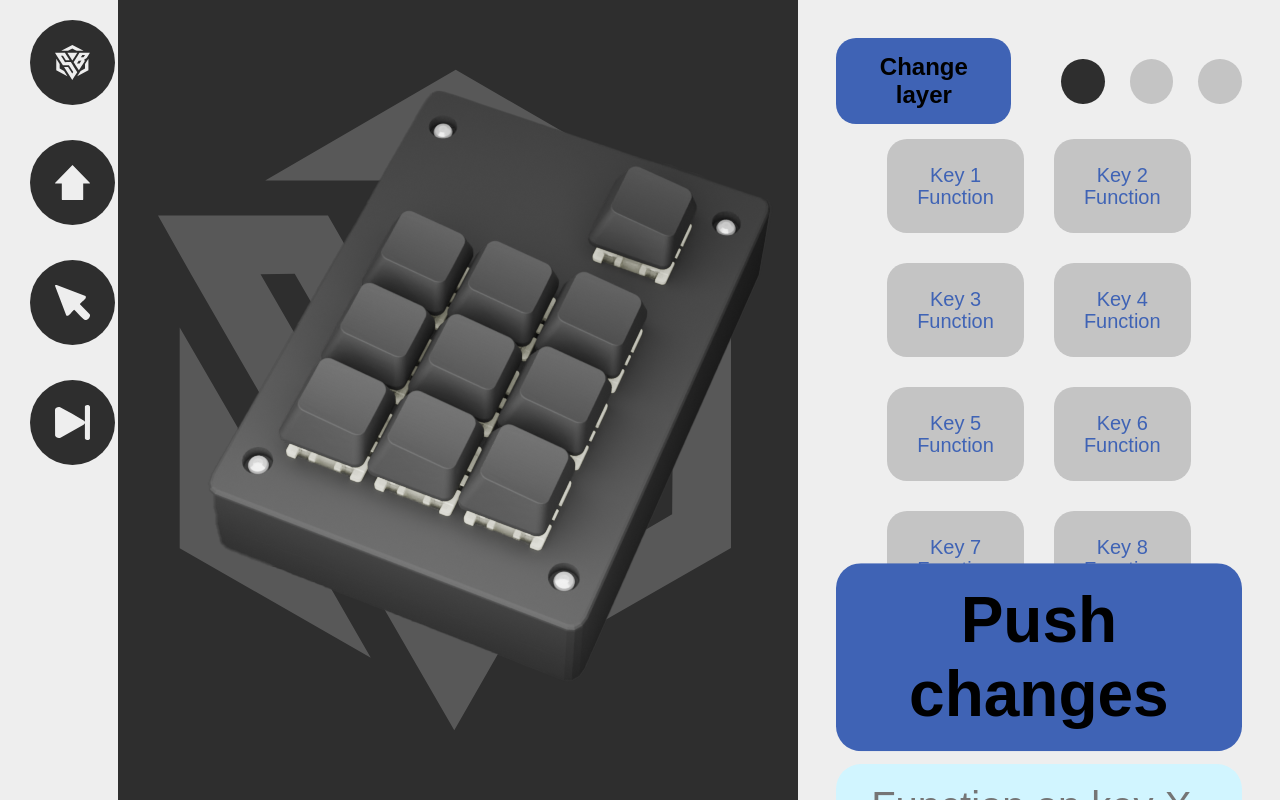
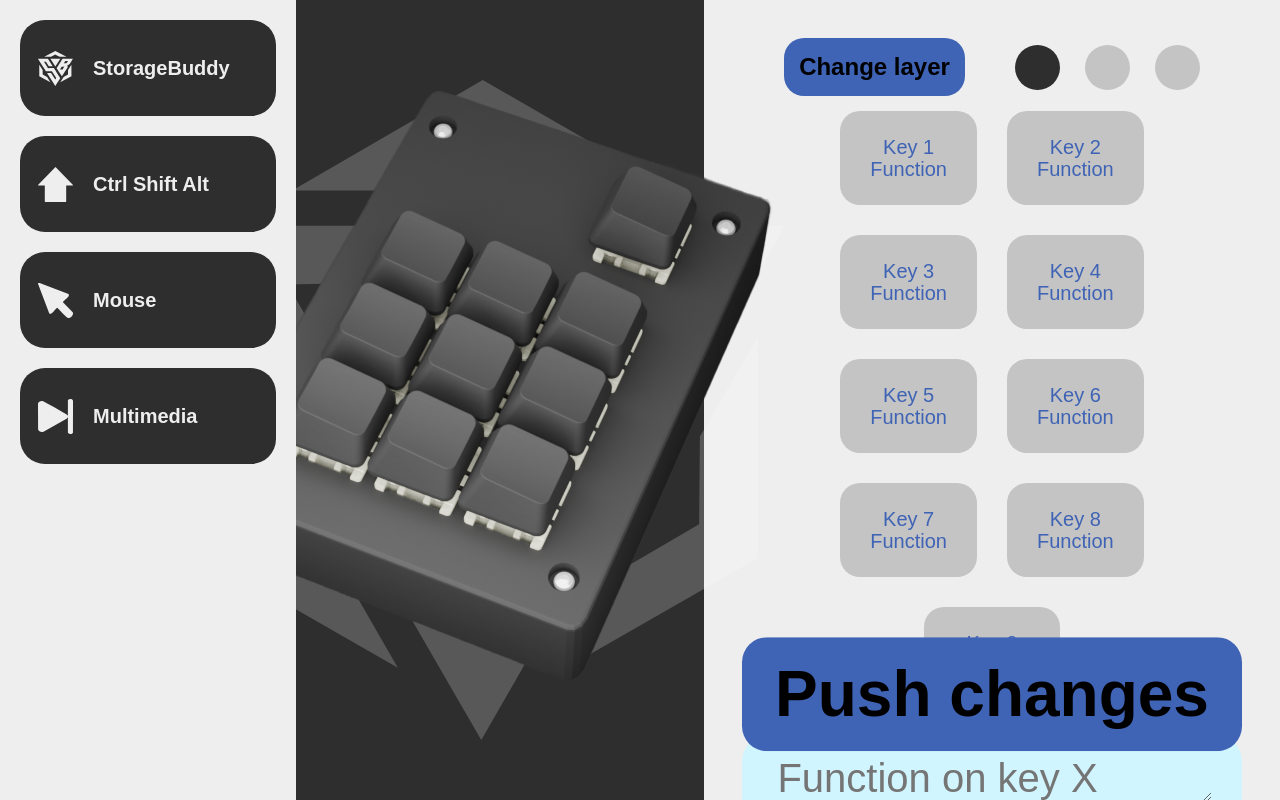
Before and after one commit to martinsram3k/macropad_configurator, a plain HTML site: page frontend/index.html in a window 1280 px wide. Drawn offline with Linux system fonts and the light colour scheme.

Commit message:
otevirai leveho menu

```diff
--- a/frontend/index.html
+++ b/frontend/index.html
@@ -17,11 +17,30 @@
 
             <nav>
                 <ul class="sidenav">
-                    <li><a href=""><img src="icon/storagebuddy.svg" alt="ikona storagebuddy" class="icon"></a></li>
-                    <li><a href=""><img src="icon/shift.svg" alt="ikona ctrl shift alt" class="icon"></a></li>
-                    <li><a href=""><img src="icon/mouse.svg" alt="ikona mouse" class="icon"></a></li>
-                    <li><a href=""><img src="icon/multimedia.svg" alt="ikona multimedia" class="icon"></a></li>
-
+                    <li>
+                        <a href="#" class="menu-item">
+                            <img src="icon/storagebuddy.svg" alt="ikona storagebuddy" class="icon">
+                            <span class="menu-text">StorageBuddy</span>
+                        </a>
+                    </li>
+                    <li>
+                        <a href="#" class="menu-item">
+                            <img src="icon/shift.svg" alt="ikona ctrl shift alt" class="icon">
+                            <span class="menu-text">Ctrl Shift Alt</span>
+                        </a>
+                    </li>
+                    <li>
+                        <a href="#" class="menu-item">
+                            <img src="icon/mouse.svg" alt="ikona mouse" class="icon">
+                            <span class="menu-text">Mouse</span>
+                        </a>
+                    </li>
+                    <li>
+                        <a href="# " class="menu-item">
+                            <img src="icon/multimedia.svg" alt="ikona multimedia" class="icon">
+                            <span class="menu-text">Multimedia</span>
+                        </a>
+                    </li>
                 </ul>
             </nav>
 
--- a/frontend/styles.css
+++ b/frontend/styles.css
@@ -27,23 +27,32 @@ ul {
 .sidenav {
   overflow: hidden;
   background-color: #EEE;
-  width: 100%;
+  width: fit-content;
   min-height: 100vh;
   position: relative;
+  z-index: 99999;
+  /* Nastav vysokou hodnotu z-index */
+  transform: translateZ(0);
+  transition: width 0.3s ease; /* Přidáno */
 }
 
 .sidenav a {
-  text-align: center;
-  padding: 20px 30px;
+  text-align: left;
+  /* Změna na levé zarovnání */
+  padding: 8px;
   text-decoration: none;
-  font-size: 17px;
   display: block;
-  margin-left: auto;
-  margin-right: auto;
-  justify-content: center;
-  /* Zarovná ikony na střed */
+  margin-left: 20px;
+  margin-right: 20px;
+  justify-content: flex-start;
+  /* Změna na flex-start */
+  align-items: center;
+  /* Vertikální vycentrování */
   height: 80px;
-  /* Přidej výšku, pokud se ztratily */
+  display: flex;
+  /* Použití flexboxu */
+  margin-top: 20px;
+  margin-bottom: 20px;
 }
 
 .icon {
@@ -51,9 +60,77 @@ ul {
   color: #EEE;
   background-color: #2E2E2E;
   padding: 25px;
+  padding-left: 30px;
+  padding-right: 30px;
   border-radius: 50%;
   overflow: visible;
   display: block;
+  /* Přidání mezery mezi ikonou a textem */
+}
+
+.menu-item {
+  display: flex;
+  align-items: center;
+  background-color: #2E2E2E;
+  border-radius: 25px;
+  text-decoration: none;
+  overflow: hidden;
+  /* Přidáno */
+  color: #EEE;
+  font-size: 200px;
+}
+
+.icon {
+  width: 35px;
+  color: #EEE;
+  background-color: transparent;
+  /* Odstraněno pozadí */
+  padding: 10px;
+  border-radius: 0;
+  /* Odstraněno zaoblení */
+  overflow: visible;
+  display: block;
+}
+
+.menu-text {
+  display: none;
+  width: fit-content;
+  color: #EEE;
+  font-weight: bold;
+  background-color: transparent;
+  /* Odstraněno pozadí */
+  border-radius: 0;
+  /* Odstraněno zaoblení */
+  padding: 0;
+  /* Odstraněno padding */
+  text-align: center;
+}
+
+.sidenav:hover .menu-item {
+  width: 240px;
+  transition: width 1s ease;
+}
+
+.sidenav:hover .menu-text {
+  display: block;
+  width: fit-content;
+  text-align: center;
+  width: auto;
+  /* Automatická šířka */
+  background-color: transparent;
+  /* Odstraněno pozadí */
+  color: #EEE;
+  justify-content: flex-start;
+  /* Zarovnání doleva */
+  align-items: center;
+  margin: 0;
+  /* Odstraněny marginy */
+  font-size: 20px;
+  /* Stejná velikost jako původní text */
+  padding: 0 10px;
+  /* Přidáno odsazení textu */
+  border-radius: 0;
+  transition: display 0.3s ease;
 }
 
 .container {
@@ -61,6 +138,8 @@ ul {
   height: 100%;
   max-width: 100vw;
   max-height: 100vh;
+  z-index: 800;
+  position: relative;
 }
 
 img {
@@ -73,18 +152,24 @@ img {
   padding-left: 40px;
   padding-right: 40px;
   rotate: 0deg;
+  z-index: 1;
+  position: absolute;
+  left: 145px;
+  top: 10%;
+
 }
 
 .container {
   display: flex;
   flex-direction: row;
-  justify-content: flex-start;
+  justify-content: relative;
 }
 
 .foto_pozadi {
   position: absolute;
   left: 200px;
   top: 10%;
+  z-index: 900;
 }
 
 .keypadcontainer {
```
